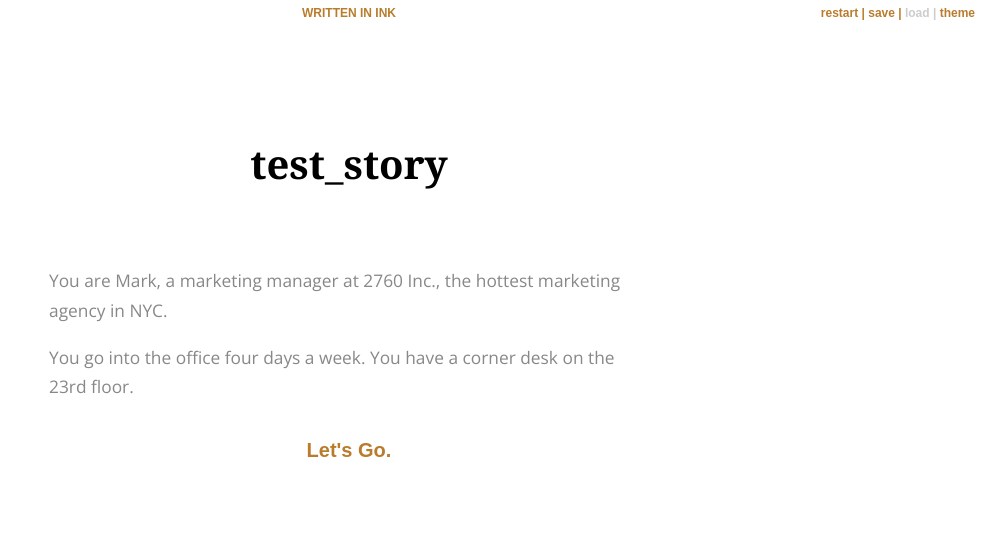
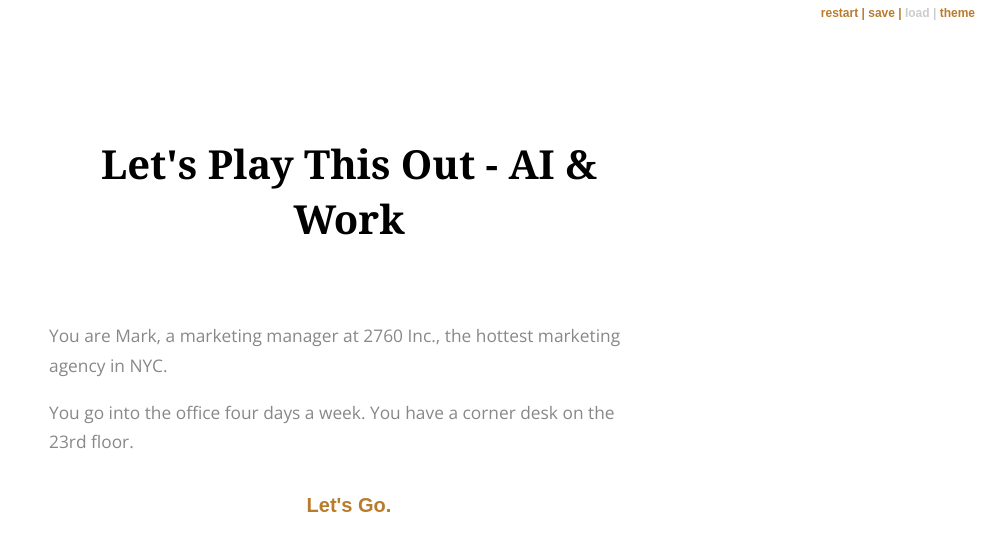
Before and after one commit to ananmaysharan/cs-2760, a plain HTML site: page index.html in a window 1280 px wide. Shown: the whole page, without its empty margins (291-1280 px from the left). Drawn offline with nearby package versions, Linux system fonts and the light colour scheme; a web font is replaced by a local one.

Commit message:
title change

```diff
--- a/index.html
+++ b/index.html
@@ -3,7 +3,7 @@
 <head>
     <meta charset="utf-8">
 
-    <title>test_story</title>
+    <title>CS2760: Let's Play This Out - AI & Work</title>
 
     <meta name="viewport" content="width=device-width, initial-scale=1.0">
 
@@ -14,7 +14,6 @@
 <body>
 
     <div class="outerContainer">
-        <h3 class="written-in-ink"><a href="https://www.inklestudios.com/ink">WRITTEN IN INK</a></h3>
 
         <div id="controls" class="buttons">
           <a id="rewind" title="Restart story from beginning">restart</a>
@@ -25,7 +24,7 @@
 
         <div id="story" class="container">
             <div class="header">
-                <h1>test_story</h1>
+                <h1>Let's Play This Out - AI & Work</h1>
                 <h2 class="byline"></h2>
             </div>
         </div>
```
